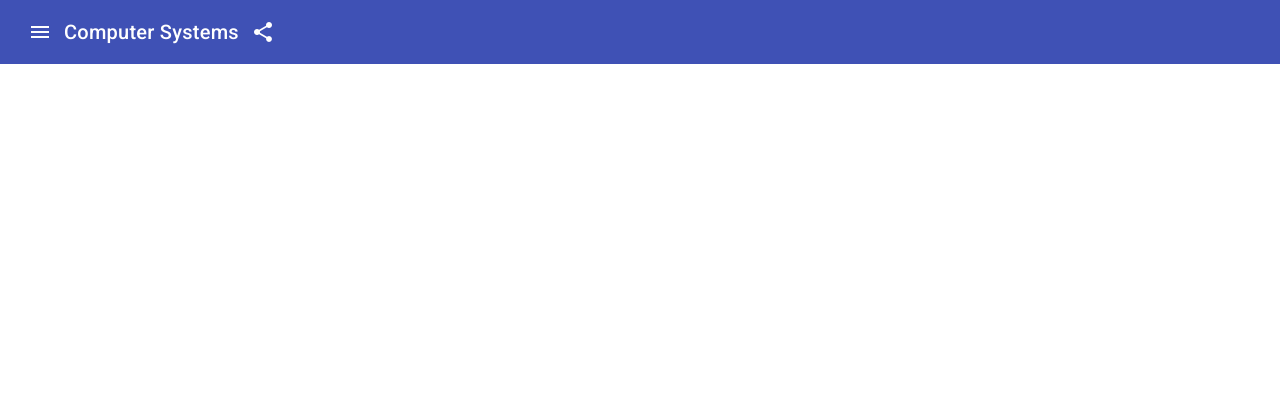
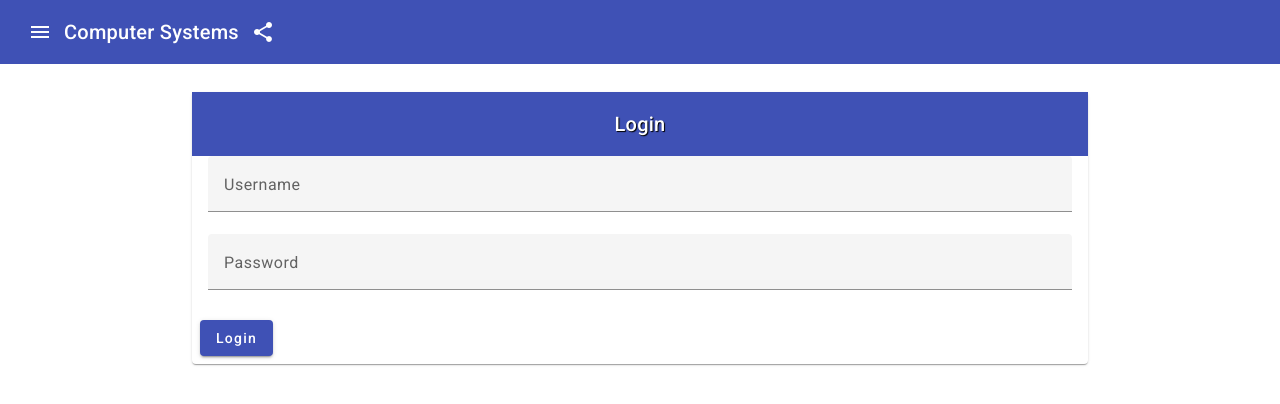
Before and after one commit to gilberto-domingos/api-collector, an Angular app in the folder fron-end/: page /login in a window 1280 px wide. Before the commit this address led to /. Shown: the top 404 px of the page. Built offline with nearby package versions, Linux system fonts and the light colour scheme.

Commit message:
start build login

```diff
--- a/fron-end/package.json
+++ b/fron-end/package.json
@@ -11,10 +11,11 @@
   "private": true,
   "dependencies": {
     "@angular/animations": "^16.2.0",
-    "@angular/cdk": "^16.2.8",
+    "@angular/cdk": "^16.2.9",
     "@angular/common": "^16.2.0",
     "@angular/compiler": "^16.2.0",
     "@angular/core": "^16.2.0",
+    "@angular/flex-layout": "^15.0.0-beta.42",
     "@angular/forms": "^16.2.0",
     "@angular/material": "^16.2.8",
     "@angular/platform-browser": "^16.2.0",
--- a/fron-end/src/app/app-routing.module.ts
+++ b/fron-end/src/app/app-routing.module.ts
@@ -3,9 +3,12 @@ import { NgModule } from '@angular/core';
 import { RouterModule, Routes } from '@angular/router';
 import { AccessedComponent } from './components/accessed/accessed.component';
 import { ListAccessedComponent } from './components/list-accessed/list-accessed.component';
+import { LoginComponent } from './components/login/login.component';
 
 const routes: Routes = [
   { path: '', pathMatch: 'full', redirectTo: 'accessed' },
+
+  { path: 'login', component: LoginComponent },
 
   { path: 'accessed', component: AccessedComponent },
 
--- a/fron-end/src/app/app.module.ts
+++ b/fron-end/src/app/app.module.ts
@@ -14,6 +14,7 @@ import { MenuComponent } from './components/menu/menu.component';
 import { CommonService } from './services/common.service';
 import { DataAccessedService } from './services/data-accessed.service';
 import { ListAccessedComponent } from './components/list-accessed/list-accessed.component';
+import { LoginComponent } from './components/login/login.component';
 
 
 
@@ -24,7 +25,8 @@ import { ListAccessedComponent } from './components/list-accessed/list-accessed.
     AppComponent,
     MenuComponent,
     AccessedComponent,
-    ListAccessedComponent
+    ListAccessedComponent,
+    LoginComponent
   ],
   imports: [
     BrowserModule,
--- a/fron-end/src/app/components/accessed/accessed.component.ts
+++ b/fron-end/src/app/components/accessed/accessed.component.ts
@@ -149,4 +149,8 @@ export class AccessedComponent implements OnInit {
     this.snackBar.open("Erro ao salvar.",'', {duration: 5000 });
   }
 
+  ngAfterViewInit() {
+   // this.onSubmit();
+  }
+
 }
--- /dev/null
+++ b/fron-end/src/app/components/login/login.component.html
@@ -0,0 +1,22 @@
+<mat-card>
+  <mat-toolbar color="primary" class="mat-toolbar-custom">Login</mat-toolbar>
+
+  <mat-card-content>
+    <form [formGroup]="form">
+      <mat-form-field class="full-width">
+        <mat-label>Username</mat-label>
+        <input matInput formControlName="username" />
+      </mat-form-field>
+      <br />
+
+      <mat-form-field class="full-width">
+        <mat-label>Password</mat-label>
+        <input matInput formControlName="password" />
+      </mat-form-field>
+      <br />
+    </form>
+  </mat-card-content>
+  <mat-card-actions>
+     <button mat-raised-button color="primary" (click)="onSubmit()">Login</button>
+  </mat-card-actions>
+</mat-card>
--- /dev/null
+++ b/fron-end/src/app/components/login/login.component.scss
@@ -0,0 +1,24 @@
+mat-card{
+    max-width: 70%;
+    margin: 2em auto;
+}
+
+.full-width{
+    width: 100%;
+}
+
+.min-width{
+    width: 100%;
+    min-width: 150px;
+}
+
+button{
+    margin-right: 10px;
+}
+
+.mat-toolbar-custom {
+    display: flex;
+    justify-content: center;
+    align-items: center;
+    text-shadow: 1px 1px 1px black;
+  }
--- /dev/null
+++ b/fron-end/src/app/components/login/login.component.ts
@@ -0,0 +1,72 @@
+import { DataAccessedService } from './../../services/data-accessed.service';
+import { CommonService } from './../../services/common.service';
+import { Component, OnInit } from '@angular/core';
+import { FormBuilder, FormGroup } from '@angular/forms';
+import { Location } from '@angular/common';
+import { MatSnackBar } from '@angular/material/snack-bar';
+import { catchError, tap } from 'rxjs/operators';
+
+
+@Component({
+  selector: 'app-login',
+  templateUrl: './login.component.html',
+  styleUrls: ['./login.component.scss']
+})
+export class LoginComponent {
+
+  itemToSave: any = {};
+  form: FormGroup;
+
+
+  constructor(private commonService: CommonService,
+    private formBuilder: FormBuilder,
+    private dataAccessedService: DataAccessedService,
+    private snackBar: MatSnackBar,
+    private locationll: Location) {
+
+    this.form = this.formBuilder.group({
+      username: [null],
+      password: [null]
+    });
+
+  }
+
+  ngOnInit() {}
+
+
+  salvarItem(item: any): void {
+    this.dataAccessedService.createItem(item)
+      .pipe(
+        tap((data: any) => {
+          this.onSuccess();
+        }),
+        catchError((error: any) => {
+          this.onError();
+          throw error;
+        })
+      )
+      .subscribe();
+  }
+
+
+  onSubmit() {
+    if (this.form.valid) {
+      const formData = this.form.value;
+
+      this.salvarItem(formData);
+    }
+  }
+
+  onCancel() {
+    this.locationll.back();
+  }
+
+  private onSuccess() {
+    this.snackBar.open("Salvo com sucesso !",'', { duration: 3000 });
+  }
+
+  private onError(){
+    this.snackBar.open("Erro ao salvar.",'', {duration: 5000 });
+  }
+
+}
```
Also changed, not shown: 2 other files (tests, documents, lock files or other folders).
